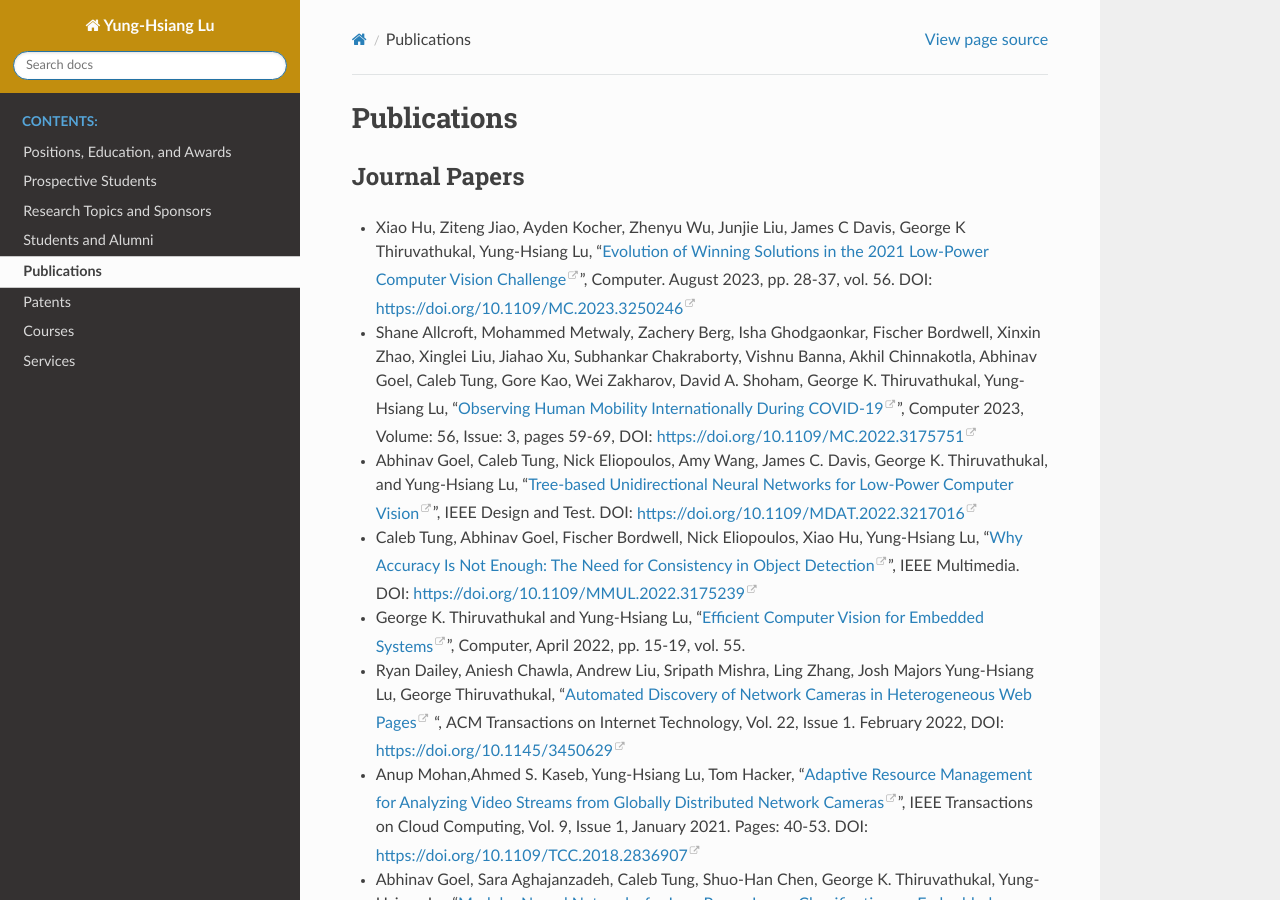
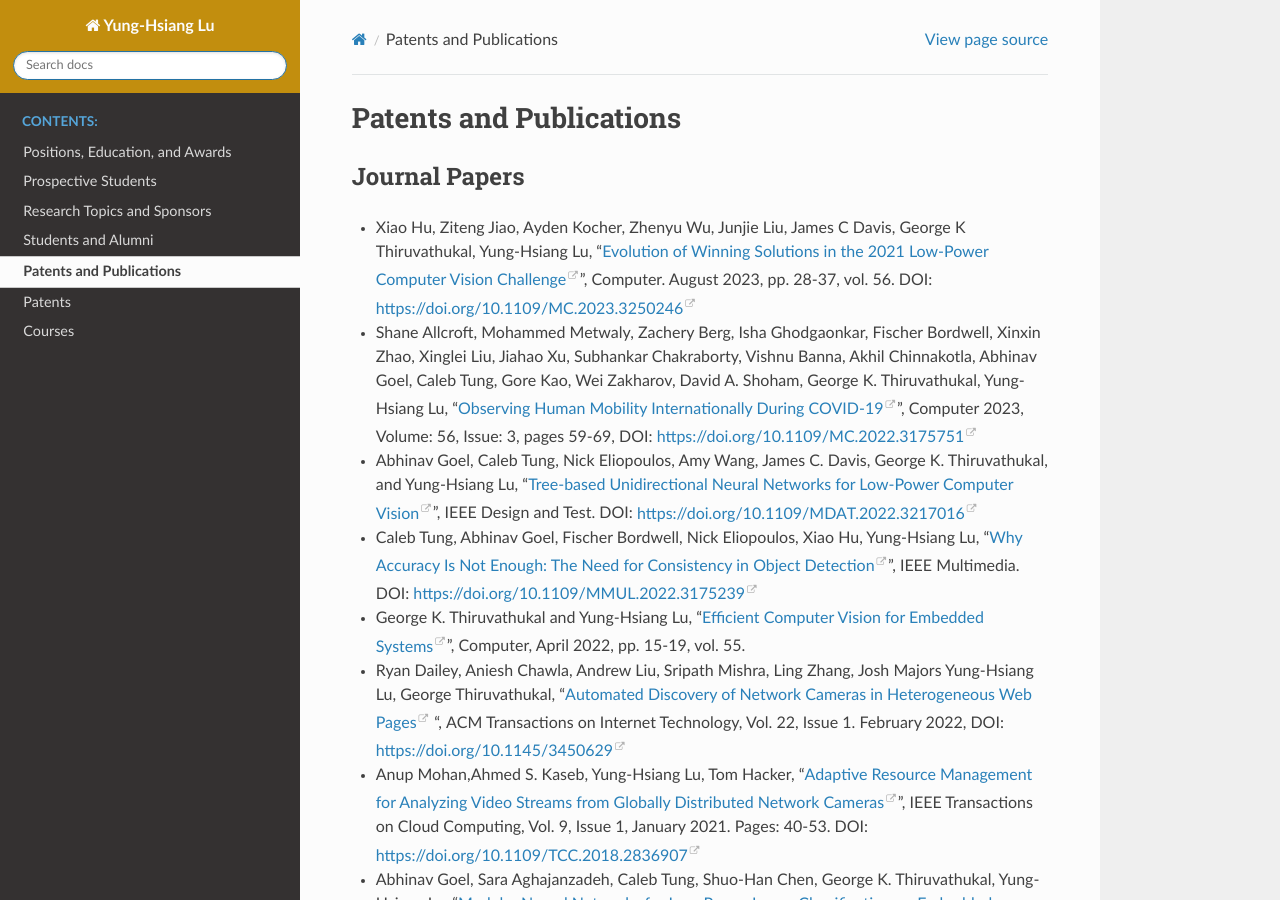
Before and after one commit to luyunghsiang/yhluweb, a Sphinx documentation site: the page built from source/publications.rst, in a window 1280 px wide and 900 px high. Built offline with Sphinx 7.4.7 and the Read the Docs theme 3.1.0, drawn with Linux system fonts in a browser that asks for light colours; pages that are not in the unit, such as notebooks, are missing from menus.

Commit message:
move service into comment

```diff
--- a/source/index.rst
+++ b/source/index.rst
@@ -102,7 +102,7 @@ Contact Information
    publications
    patents
    teach
-   service
+   .. service
 
 
 
--- a/source/publications.rst
+++ b/source/publications.rst
@@ -1,8 +1,9 @@
-Publications
-============
+Patents and Publications
+===============
 
 Journal Papers
---------------
+--------------------
+
 
 - Xiao Hu, Ziteng Jiao, Ayden Kocher, Zhenyu Wu, Junjie Liu, James C
   Davis, George K Thiruvathukal, Yung-Hsiang Lu, "`Evolution of
```
